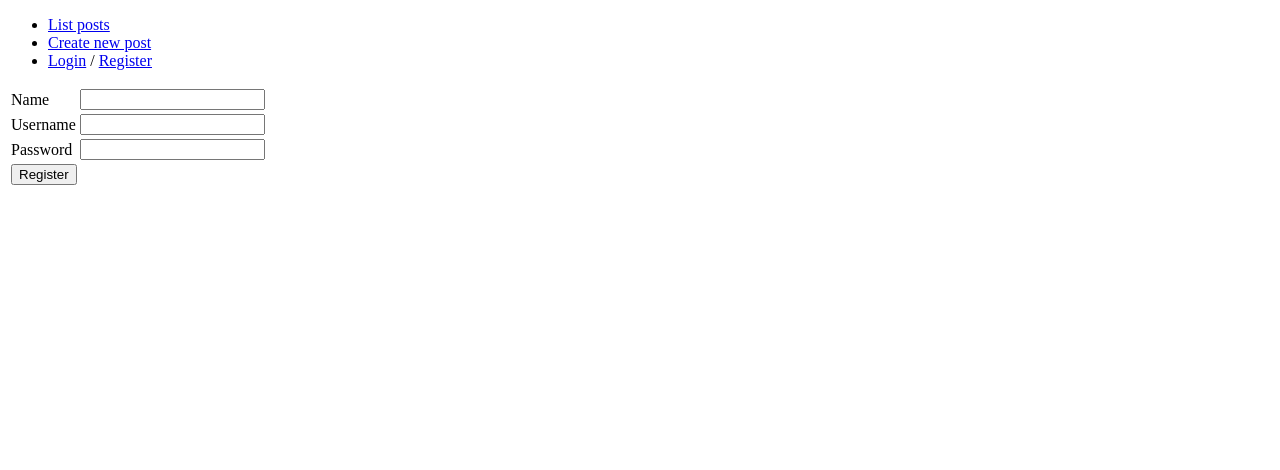
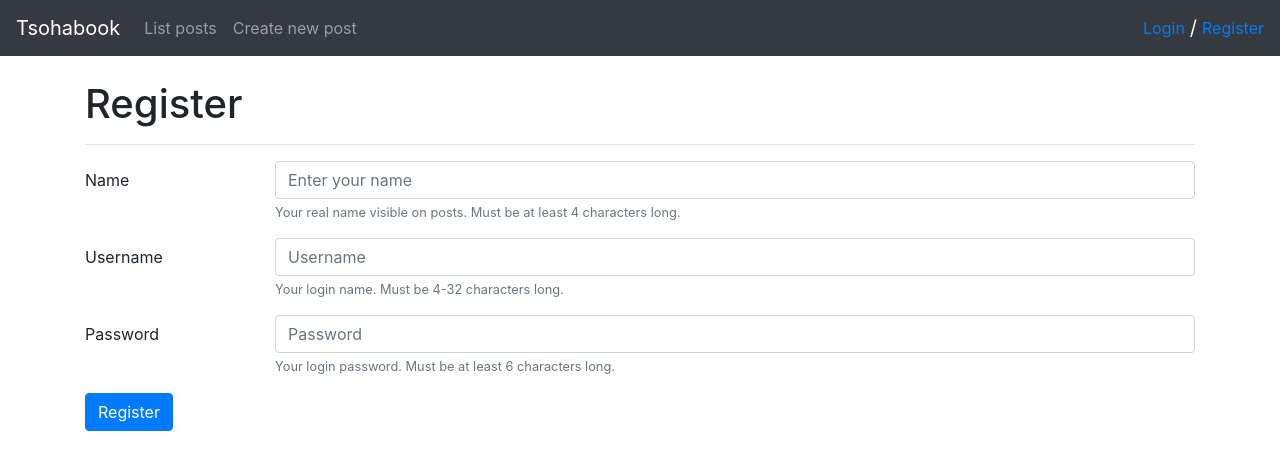
Before and after one commit to Kailari/tsoha-19, a Flask app: page /auth/register in a window 1280 px wide. Shown: the top 470 px of the page. Run offline with Flask 2, Linux system fonts and the light colour scheme; some libraries are stand-ins or nearby versions.

Commit message:
Added bootstrap to make things look a bit prettier

```diff
--- a/application/auth/models.py
+++ b/application/auth/models.py
@@ -35,6 +35,10 @@ class User(WithIDAndDateCreated):
         return User.query.filter_by(username=username).first()
 
     @staticmethod
+    def find_user_by_id(id):
+        return User.query.filter_by(id=id).first()
+
+    @staticmethod
     def user_with_username_exists(username):
         stmt = text("SELECT CASE WHEN EXISTS ("
                     " SELECT *"
--- a/application/templates/auth/register.html
+++ b/application/templates/auth/register.html
@@ -1,47 +1,71 @@
 {% extends "layout.html" %}
 
 {% block body %}
+<h1>Register</h1>
+<hr>
 {{ error }}
-<form method="POST" action="{{ url_for('auth_register') }}">
-  <table>
-    <tr>
-      <td>{{ form.name.label }}</td>
-      <td>{{ form.name }}</td>
-      <td>
-        <ul>
+<form method="POST" action="{{ url_for('auth_register') }}" novalidate>
+  <div class="form-group row">
+    <label for="name" class="col-sm-2 col-form-label">
+      {{ form.name.label }}
+    </label>
+    <div class="col-sm-10">
+      <input type="text" class="form-control" id="name" name="name" aria-describedby="nameHelp"
+        placeholder="Enter your name" required />
+      <small id="nameHelp" class="form-text text-muted">
+        Your real name visible on posts. Must be at least 4 characters long.
+      </small>
+      {% if form.name.errors %}
+      <div class="alert alert-danger mb-1 py-1" role="alert">
         {% for error in form.name.errors %}
-          <li>{{ error }}</li>
+        {{ error }}<br />
         {% endfor %}
-        </ul>
-      </td>
-    </tr>
-    <tr>
-      <td>{{ form.username.label }}</td>
-      <td>{{ form.username }}</td>
-      <td>
-        <ul>
+      </div>
+      {% endif %}
+    </div>
+  </div>
+  <div class="form-group row">
+    <label for="username" class="col-sm-2 col-form-label">
+      {{ form.username.label }}
+    </label>
+    <div class="col-sm-10">
+      <input type="text" class="form-control" id="username" name="username"
+        aria-describedby="usernameHelp" placeholder="Username" required />
+      <small id="usernameHelp" class="form-text text-muted">
+        Your login name. Must be 4-32 characters long.
+      </small>
+      {% if form.username.errors %}
+      <div class="alert alert-danger mb-1 py-1" role="alert">
         {% for error in form.username.errors %}
-          <li>{{ error }}</li>
+        {{ error }}<br />
         {% endfor %}
-        </ul>
-      </td>
-    </tr>
-    <tr>
-      <td>{{ form.password.label }}</td>
-      <td>{{ form.password }}</td>
-      <td>
-        <ul>
+      </div>
+      {% endif %}
+    </div>
+  </div>
+  <div class="form-group row">
+    <label for="password" class="col-sm-2 col-form-label">
+      {{ form.password.label }}
+    </label>
+    <div class="col-sm-10">
+      <input type="password" class="form-control" id="password" name="password"
+        aria-describedby="passwordHelp" placeholder="Password" required />
+      <small id="passwordHelp" class="form-text text-muted">
+        Your login password. Must be at least 6 characters long.
+      </small>
+      {% if form.password.errors %}
+      <div class="alert alert-danger mb-1 py-1" role="alert">
         {% for error in form.password.errors %}
-          <li>{{ error }}</li>
+        {{ error }}<br />
         {% endfor %}
-        </ul>
-      </td>
-    </tr>
-    <tr>
-      <td colspan="2">
-        <input type="submit" value="Register" />
-      </td>
-    </tr>
-  </table>
+      </div>
+      {% endif %}
+    </div>
+  </div>
+  <div class="form-group row">
+    <div class="col-sm-10">
+      <button type="submit" class="btn btn-primary">Register</button>
+    </div>
+  </div>
 </form>
 {% endblock %}
--- a/application/templates/layout.html
+++ b/application/templates/layout.html
@@ -3,31 +3,63 @@
 
 <head>
   <meta charset="utf-8">
-  <title>SomeApp</title>
+  <title>Tsohabook</title>
+  <link rel="stylesheet" href="https://maxcdn.bootstrapcdn.com/bootstrap/4.0.0/css/bootstrap.min.css"
+    integrity="sha384-Gn5384xqQ1aoWXA+058RXPxPg6fy4IWvTNh0E263XmFcJlSAwiGgFAW/dAiS6JXm" crossorigin="anonymous">
 </head>
 
 <body>
-  <ul>
-    <li><a href="{{ url_for('posts_list') }}">List posts</a></li>
-    <li><a href="{{ url_for('posts_form') }}">Create new post</a></li>
+  <nav class="navbar navbar-expand-md navbar-dark bg-dark mb-4">
+    <a class="navbar-brand" href="#">Tsohabook</a>
+    <button class="navbar-toggler" type="button" data-toggle="collapse" data-target="#navbarCollapse"
+      aria-controls="navbarCollapse" aria-expanded="false" aria-label="Toggle navigation">
+      <span class="navbar-toggler-icon"></span>
+    </button>
+    <div class="collapse navbar-collapse" id="navbarCollapse">
+      <ul class="navbar-nav mr-auto">
+        <li class="nav-item">
+          <a class="nav-link" href="{{ url_for('posts_list') }}">List posts</a>
+        </li>
+        <li class="nav-item">
+          <a class="nav-link" href="{{ url_for('posts_form') }}">Create new post</a>
+        </li>
+      </ul>
+      <div class="form-inline mt-2 mt-md-0">
         {% if current_user.is_authenticated %}
-    <li>
-      Logged in as {{ current_user.name }}.
-      <a href="{{ url_for('auth_logout') }}">Logout</a>
+        <ul class="navbar-nav mr-auto">
+          <li class="nav-item">
+            <a class="nav-link"></a> <!--href="{{ url_for('user_wall', user_id=current_user.id) }}">-->
+              {{ current_user.name }}
+            </a>
           </li>
+        </ul>
+        <a class="ml-4" href="{{ url_for('auth_logout') }}">Logout</a>
         {% else %}
-    <li>
-      <a href="{{ url_for('auth_login') }}">Login</a> /
+        <a style="margin-right: 5px" href="{{ url_for('auth_login') }}">Login</a>
+        <span class="navbar-brand" style="margin-right: 5px">/</span>
         <a href="{{ url_for('auth_register') }}">Register</a>
-    </li>
         {% endif %}
-  </ul>
+      </div>
+    </div>
+  </nav>
 
+  <main role="main" class="container">
     {% block body %}
     <p>
       Content
     </p>
     {% endblock %}
+  </main>
+
+  <script src="https://code.jquery.com/jquery-3.2.1.slim.min.js"
+    integrity="sha384-KJ3o2DKtIkvYIK3UENzmM7KCkRr/rE9/Qpg6aAZGJwFDMVNA/GpGFF93hXpG5KkN"
+    crossorigin="anonymous"></script>
+  <script src="https://cdnjs.cloudflare.com/ajax/libs/popper.js/1.12.9/umd/popper.min.js"
+    integrity="sha384-ApNbgh9B+Y1QKtv3Rn7W3mgPxhU9K/ScQsAP7hUibX39j7fakFPskvXusvfa0b4Q"
+    crossorigin="anonymous"></script>
+  <script src="https://maxcdn.bootstrapcdn.com/bootstrap/4.0.0/js/bootstrap.min.js"
+    integrity="sha384-JZR6Spejh4U02d8jOt6vLEHfe/JQGiRRSQQxSfFWpi1MquVdAyjUar5+76PVCmYl"
+    crossorigin="anonymous"></script>
 </body>
 
 </html>
--- a/application/templates/posts/list.html
+++ b/application/templates/posts/list.html
@@ -4,7 +4,7 @@
 {{ error }}
 <table>
   <tr>
-    <th>Date</th>
+    <th>Time</th>
     <th>Edited</th>
     <th>Posted by</th>
     <th>Content</th>
@@ -13,7 +13,7 @@
   </tr>
   {% for post in posts %}
   <tr>
-    <td title="{{ timeago_format(post.date_created) }}">{{ post.date_created }}</td>
+    <td title="{{ post.date_created }}">{{ timeago_format(post.date_created) }}</td>
     {% if post.date_created != post.date_modified %}
     <td title="{{ timeago_format(post.date_modified) }}" style="text-decoration: underline">
       Yes
```
Also changed, not shown: application/templates/auth/login.html (+46 -30 lines). Lines whose indentation alone changed are shown as unchanged.
